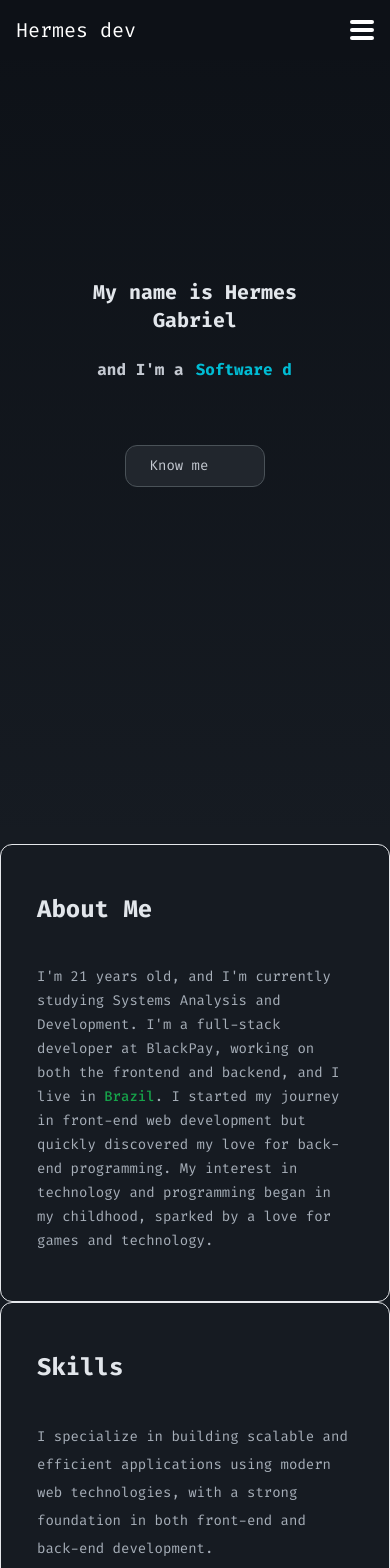
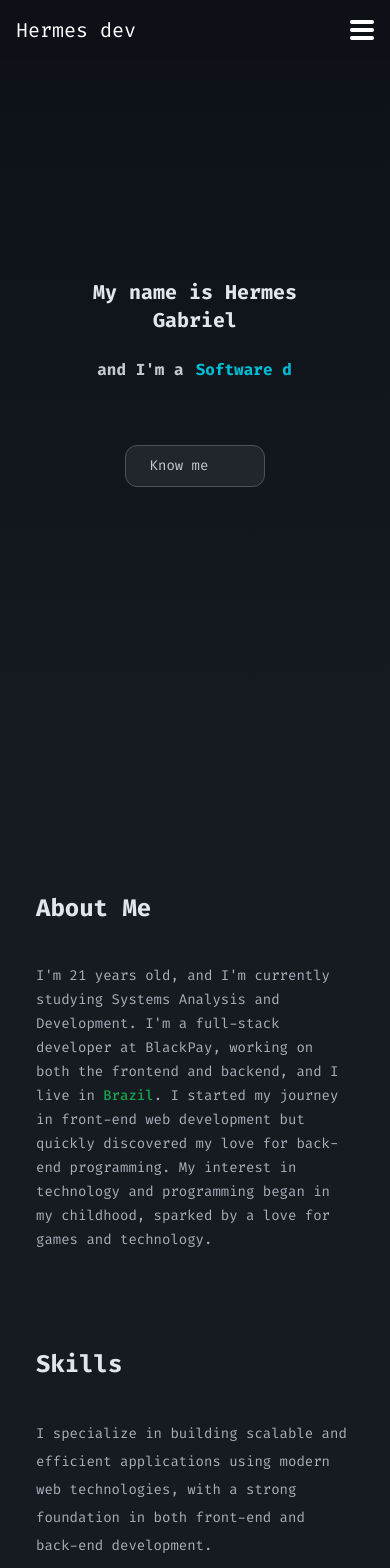
Before and after one commit to hermesgsc/portfolio, a Next.js app: page / in a window 390 px wide. Shown: the top 1568 px of the page. Built offline with nearby package versions, Linux system fonts and the light colour scheme; some icons are missing.

Commit message:
refactor: removing the border at mobile

```diff
--- a/src/components/Card.tsx
+++ b/src/components/Card.tsx
@@ -11,7 +11,7 @@ interface CardProps {
 const Card: React.FC<CardProps> = ({ children, className }) => {
   return (
     <div
-      className={` border-[0.5px] gap-3 rounded-2xl max-w-[1080px] px-3 sm:px-6 ${
+      className={` gap-3 rounded-2xl max-w-[1080px] px-3 sm:px-6 ${
         className || ""
       }`}
     >
```
